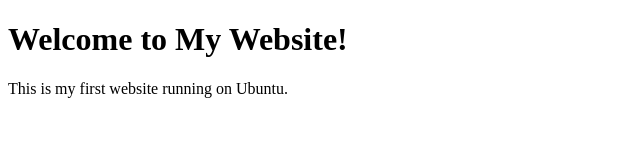
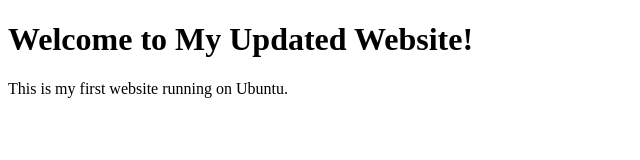
Before and after one commit to Abdul5412/-simple-web, a plain HTML site: page index.html in a window 1280 px wide. Shown: the whole page, without its empty margins (0-640 px from the left). Drawn offline with Linux system fonts and the light colour scheme.

Commit message:
Update website content

```diff
--- a/index.html
+++ b/index.html
@@ -4,7 +4,7 @@
     <title>My First Website</title>
 </head>
 <body>
-    <h1>Welcome to My Website!</h1>
+    <h1>Welcome to My Updated Website!</h1>
     <p>This is my first website running on Ubuntu.</p>
 </body>
 </html>
```
